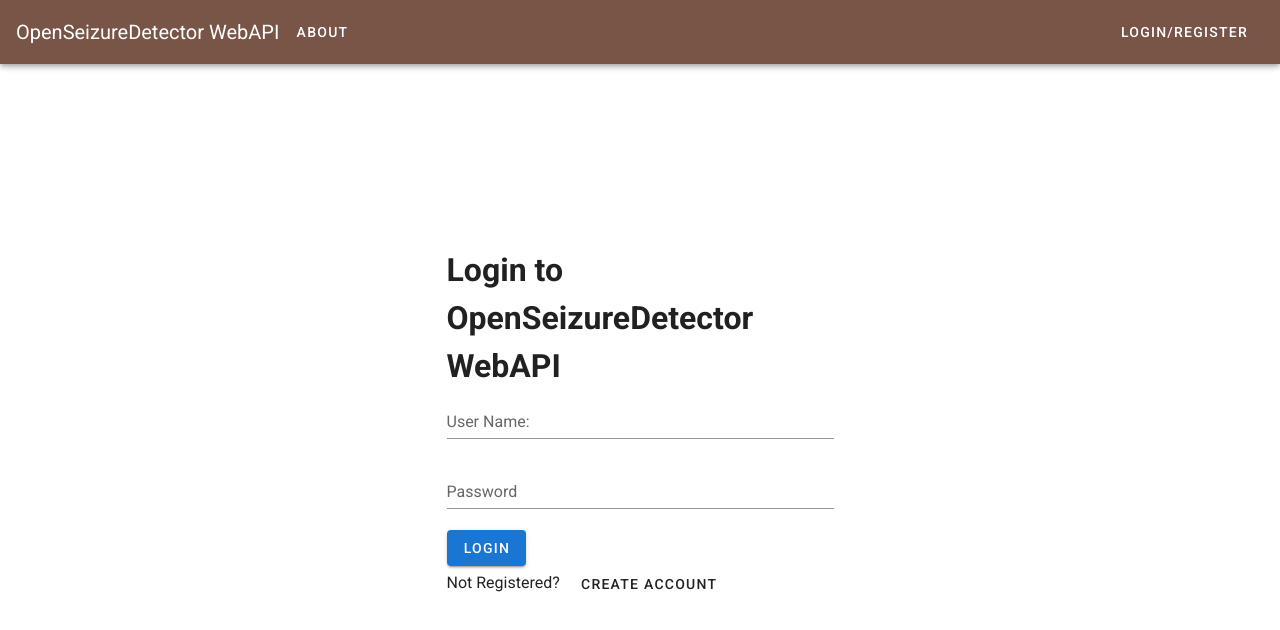
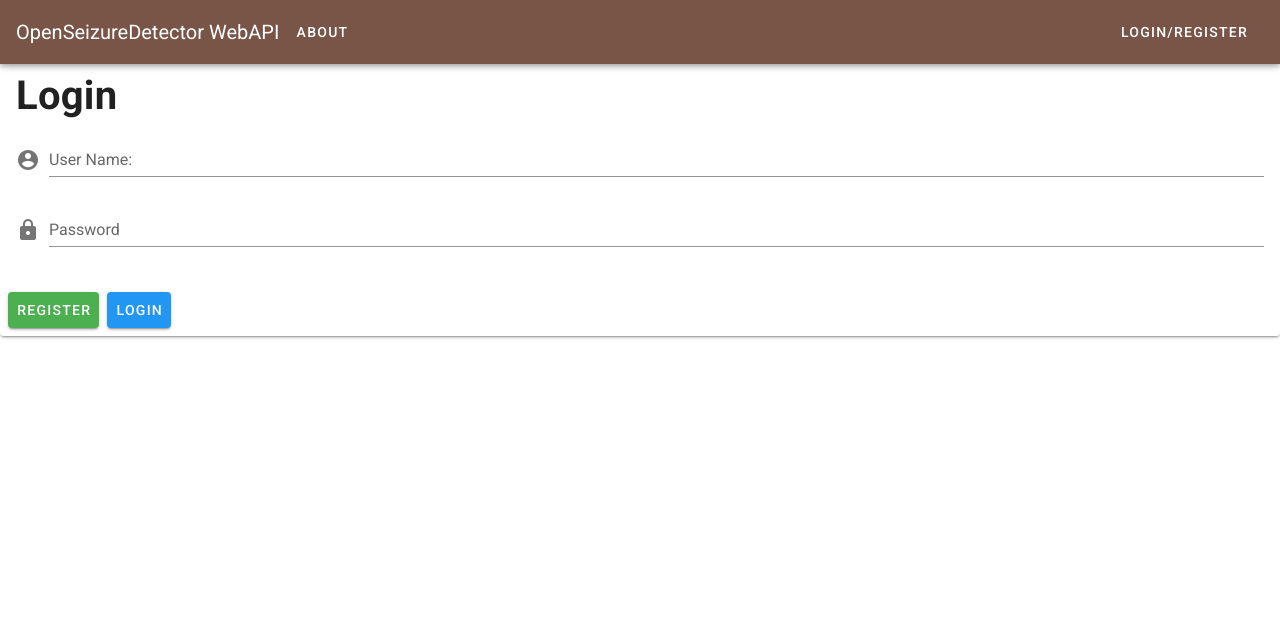
Before and after one commit to OpenSeizureDetector/webApi, a Vue app in the folder static/osd-app/: page /login in a window 1280 px wide. Shown: the top 630 px of the page. Built offline with nearby package versions, Linux system fonts and the light colour scheme; what vuetify-datetime-picker would draw is missing.

Commit message:
Converted Events component to show a data table rather than list.

```diff
--- a/static/osd-app/src/components/Events.vue
+++ b/static/osd-app/src/components/Events.vue
@@ -1,52 +1,41 @@
 <template>
-    <v-container fill-height>
-        <v-layout align-center justify-center>
-          <v-flex xs12 sm12 md12>
+  <v-container>
+    <v-card>
+      <v-card-title>
 	<h1>Events</h1>
+      </v-card-title>
+      <v-card-text>
 	<p>Select Events by Date:</p>
-	    <v-flex xs12 sm12 md12>
-	      <v-datetime-picker xs5 sm5 md5
+	<v-form ref="form" v-model="valid" lazy-validation>
+	  <v-datetime-picker
 	    label="Start"
 	    v-model="startDateTime"
 	    date-format="yyyy-MM-dd"
 	    time-format="HH:mm:ss">
 	  </v-datetime-picker>
-	      <v-datetime-picker  xs5 sm5 md5
+	  <v-datetime-picker
 	    label="End"
 	    v-model="endDateTime"
 	    date-format="yyyy-MM-dd"
 	    time-format="HH:mm:ss">
 	    >
 	  </v-datetime-picker>
+	</v-form>
+      </v-card-text>
+      <v-card-actions>
 	<v-btn color="primary" @click="getEvents">Get Events</v-btn>
-	    </v-flex>
-	    <br/>
-	    url= {{url}}
-	    token={{token}}
-	    <br/>
-            <v-form ref="form" v-model="valid" lazy-validation>
-	      <ul id="events-list">
-		<li v-for="e in events">
-		  {{e.dataTime}} : {{e.eventType}}
-		  <v-select
-		    v-model="e.eventType"
-		    :items="eventTypes"
-		    menu-props="auto"
-		    hide-details
-		    label="Select"
-		    single-line
-		    ></v-select>
-		  <v-text-field
-		    v-model="e.desc"
-		    label="Description"
-		    ></v-text-field>
- 		  <v-btn color="primary" @click="updateEvent">Update</v-btn>
-		</li>
-	      </ul>
-           </v-form>
-
-          </v-flex>
-        </v-layout>
+      </v-card-actions>
+    </v-card>
+    <v-data-table
+      :headers="tableHeaders"
+      :items="events"
+      :items-per-page="20"
+      class="elevation-1"
+      >
+      <template v-slot:item.eventType= {item}>
+	{{ eventTypes[item.eventType].text }}
+      </template>
+    </v-data-table>
   </v-container>
 </template>
 
@@ -68,7 +57,12 @@ export default {
 	    { value: 4 ,  text: "Tonic-Clonic Seizure" },
 	    { value: 5 ,  text: "Other Seizure" },
 	    { value: 6 ,  text: "Other Medical Issue" }
-	]
+	],
+	tableHeaders : [
+	    {text: "Date/Time", value: 'dataTime'},
+	    {text: "Event Type", value: 'eventType'},
+	    {text: "Notes", value: 'desc'}
+	    ],
     };
 	   },
     computed: {
@@ -77,8 +71,12 @@ export default {
             },
 	url () {
                 return this.$store.state.baseUrl;
+        },
+	eventTypeText(eventType) {
+	    return this.eventTypes[eventType];
 	}
     },
+
     methods: {
 	getEvents() {
 	    var self = this;
--- a/static/osd-app/src/views/Home.vue
+++ b/static/osd-app/src/views/Home.vue
@@ -1,7 +1,7 @@
 <template>
 <v-container fill-height>
   <v-layout align-center justify-center>
-    <v-flex xs12 sm8 md4>
+    <v-flex>
       <h1>Home Page</h1>
       <events></events>
     </v-flex>
--- a/static/osd-app/src/views/Login.vue
+++ b/static/osd-app/src/views/Login.vue
@@ -1,3 +1,74 @@
+<template>
+  <v-card>
+    <v-card-title>
+      <h1>Login</h1>
+    </v-card-title>
+    <v-card-text>
+      <v-form ref="form" v-model="valid" lazy-validation>
+        <v-text-field
+	  prepend-icon="mdi-account-circle"
+	  name="uname"
+	  label="User Name:"
+          v-model="uname" required>
+        </v-text-field>
+        <v-text-field
+	  prepend-icon="mdi-lock"
+	  name="password"
+	  label="Password"
+          type="password"
+	  required
+	  v-model="password" :rules="passwordRules">
+        </v-text-field>
+      </v-form>
+    </v-card-text>
+    <v-card-actions>
+      <v-btn color="success" @click="onRegister">Register
+      </v-btn>
+
+      <v-btn color="info"
+	     @click="onLogin">Login</v-btn>
+    </v-card-actions>
+  </v-card>
+</template>
+
+<script>
+import router from '../router';
+export default {
+    name: 'Login',
+    data() { return {
+	valid: false,
+	uname: '',
+        password: '',
+        passwordRules: [
+            v => !!v || 'Password is required',
+            v =>
+                v.length >= 3 ||
+                'Password must be greater than 3 characters'
+        ]
+    };
+	   },
+    methods: {
+	onLogin() {
+            if (this.$refs.form.validate()) {
+		this.$store.dispatch('login', {
+                    uname: this.uname,
+                    password: this.password
+		});
+            }
+	},
+	onRegister() {
+	    router.push({ path: '/register' });
+	}
+
+    }
+};
+</script>
+
+<style scoped>
+</style>
+
+
+<!--
 <template>
     <v-container fill-height>
         <v-layout align-center justify-center>
@@ -29,34 +100,4 @@
         </v-layout>
     </v-container>
 </template>
-
-<script>
-export default {
-    name: 'Login',
-    data() { return {
-	valid: false,
-	uname: '',
-        password: '',
-        passwordRules: [
-            v => !!v || 'Password is required',
-            v =>
-                v.length >= 3 ||
-                'Password must be greater than 3 characters'
-        ]
-    };
-	   },
-    methods: {
-	submit() {
-            if (this.$refs.form.validate()) {
-		this.$store.dispatch('login', {
-                    uname: this.uname,
-                    password: this.password
-		});
-            }
-	}
-    }
-};
-</script>
-
-<style scoped>
-</style>
+-->
--- a/static/osd-app/src/views/Register.vue
+++ b/static/osd-app/src/views/Register.vue
@@ -1,9 +1,9 @@
 <template>
-    <v-container fill-height>
-        <v-layout align-center justify-center>
-          <v-flex xs24 sm16 md8>
+<v-card>
+  <v-card-title>
     <h1>Create Account to Use OpenSeizureDetector WebAPI</h1>
-
+  </v-card-title>
+  <v-card-text>
     <v-form ref="form" v-model="valid" lazy-validation>
       <v-text-field
 	name="uname"
@@ -11,9 +11,14 @@
         v-model="uname" required>
       </v-text-field>
       <v-text-field
+        v-model="email"
+        :rules="emailRules"
+        label="E-mail"
+        required
+        ></v-text-field>
+      <v-text-field
 	name="password"
 	label="Password"
-		id="password"
         type="password"
 	required
 	v-model="password" :rules="passwordRules">
@@ -21,17 +26,16 @@
       <v-text-field
 	name="confirmpassword"
 	label="Confrm Password"
-		id="confirmpassword"
         type="password"
 	required
 	v-model="confirmpassword" :rules="passwordRules">
       </v-text-field>
+    </v-form>
+  </v-card-text>
+  <v-card-actions>
     <v-btn color="primary" @click="submit">Create Account</v-btn>
-            </v-form>
-
-            </v-flex>
-        </v-layout>
-    </v-container>
+  </v-card-actions>
+</v-card>
 </template>
 
 <script>
@@ -43,6 +47,10 @@ export default {
 	email: '',
         password: '',
         confirmpassword: '',
+	emailRules: [
+	    v => !!v || 'E-mail is required',
+	    v => /^\w+([.-]?\w+)*@\w+([.-]?\w+)*(\.\w{2,3})+$/.test(v) || 'E-mail must be valid'
+        ],
         passwordRules: [
             v => !!v || 'Password is required',
             v =>
@@ -58,6 +66,7 @@ export default {
                 //    uname: this.uname,
                 //    password: this.password
 		//});
+		alert("FIXME - register button does not work!");
 		console.log("FIXME - register button does not work!");
             }
 	}
```
Lines whose indentation alone changed are shown as unchanged.
